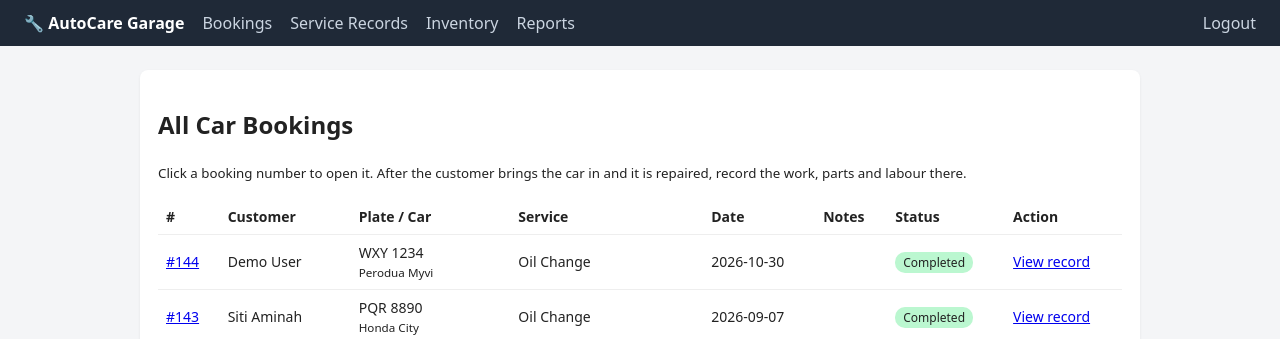
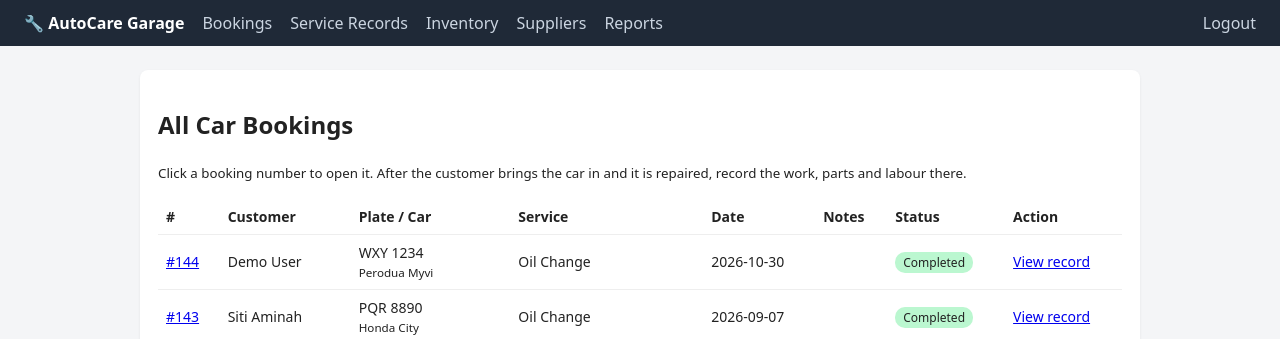
Before and after one commit to mlgtpro-cloud/Car-repair, a Flask app: page /admin in a window 1280 px wide. Shown: the top 339 px of the page. Run offline with Flask 3, Linux system fonts and the light colour scheme; the visitor is signed in with stand-in values (Sample User, id 1); data comes from the database, SQL or seed files in the repository.

Commit message:
Add Suppliers link for admin role in base.html

```diff
--- a/templates/base.html
+++ b/templates/base.html
@@ -17,7 +17,7 @@
 form.inline{display:inline}
 </style></head><body>
 <nav><b>🔧 AutoCare Garage</b>
-{% if session.role=='admin' %}<a href="/admin">Bookings</a><a href="/admin/records">Service Records</a><a href="/admin/inventory">Inventory</a><a href="/admin/reports">Reports</a>
+{% if session.role=='admin' %}<a href="/admin">Bookings</a><a href="/admin/records">Service Records</a><a href="/admin/inventory">Inventory</a><a href="/admin/suppliers">Suppliers</a><a href="/admin/reports">Reports</a>
 {% elif session.role=='customer' %}<a href="/my">My Bookings</a>{% endif %}
 <span class="sp"></span>
 {% if session.role %}<span>{{ session.name }}</span><a href="/logout">Logout</a>{% else %}<a href="/login">Login</a><a href="/register">Register</a>{% endif %}
```
